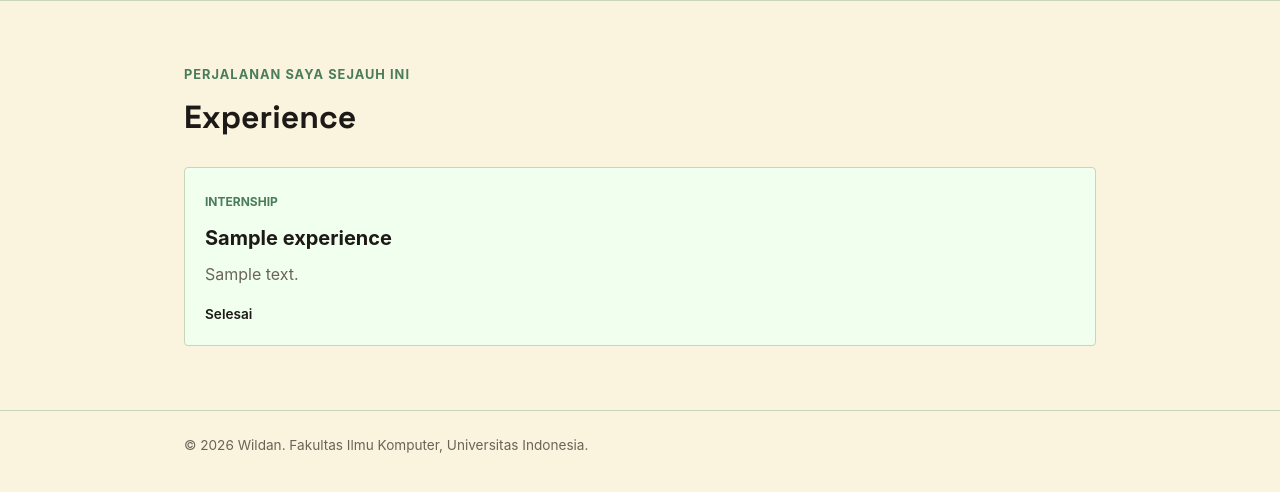
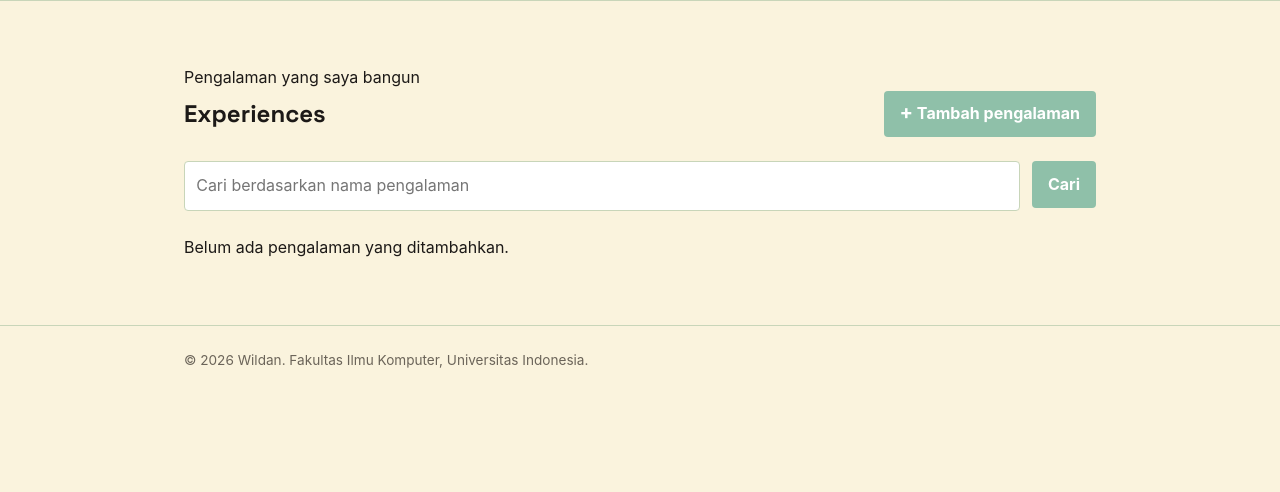
Before and after one commit to mwf-yesido/myportofolio, a Django app: page /experience/ in a window 1280 px wide. Shown: the part 74-566 px from the top of the page. Run offline with Django 5.2, Linux system fonts and the light colour scheme; tables that the repository leaves empty hold one stand-in row (values such as "Sample post").

Commit message:
Tugas 3, implementasi kepada Experience dan README

```diff
--- a/main/models.py
+++ b/main/models.py
@@ -16,7 +16,7 @@
     description = models.TextField()
     category = models.CharField(max_length=20, choices=EXPERIENCE_CHOICES, default='full-time')
     thumbnail = models.URLField(blank=True, null=True)
-    started_at = models.DateTimeField(auto_now_add=True)
+    started_at = models.DateTimeField(auto_now_add=False)
     ended_at = models.DateTimeField(blank=True, null=True)
     def __str__(self):
         return self.title
--- a/main/urls.py
+++ b/main/urls.py
@@ -7,6 +7,9 @@
     create_education,
     get_education_json,
     delete_education,
+    create_experience,
+    get_experience_json,
+    delete_experience,
 )
 
 app_name = "main"
@@ -18,4 +21,7 @@
     path("education/add", create_education, name="create_education"),
     path("api/education/", get_education_json, name="get_education_json"),
     path("education/<uuid:education_id>/delete/",delete_education,name="delete_education"),
+    path("experience/add", create_experience, name="create_experience"),
+    path("api/experience/", get_experience_json, name="get_experience_json"),
+    path("experience/<uuid:experience_id>/delete/",delete_experience,name="delete_experience")
 ]
--- a/main/views.py
+++ b/main/views.py
@@ -2,7 +2,7 @@
 
 from main.models import Experience, Education
 
-from main.forms import EducationForm
+from main.forms import EducationForm, ExperienceForm
 from django.contrib import messages
 from django.core import serializers
 from django.http import HttpResponse
@@ -22,9 +22,19 @@
 
 
 def show_experience(request):
+    json_response = get_experience_json(request)
+
+    experiences = serializers.deserialize(
+        "json",
+        json_response.content.decode("utf-8"),
+    )
+    experiences = [experience.object for experience in experiences]
+    title_query = request.GET.get("title", "").strip()
+
     context = {
         "name": "Wildan",
-        "experience_list": Experience.objects.all(),
+        "project_list": experiences,
+        "title_query": title_query,
     }
     return render(request, "experience.html", context)
 
@@ -78,3 +88,37 @@
         return redirect("main:show_education")
 
     return redirect("main:show_education")
+
+def create_experience(request):
+    form = ExperienceForm(request.POST or None)
+
+    if request.method == "POST" and form.is_valid():
+        form.save()
+        messages.success(request, "Pengalaman baru berhasil ditambahkan!")
+        return redirect("main:show_experiences")
+
+    context = {
+        "name": "Wildan",
+        "form": form,
+    }
+    return render(request, "experience_form.html", context)
+
+def get_experience_json(request):
+    title_query = request.GET.get("title", "").strip()
+    experience = Experience.objects.all()
+
+    if title_query:
+        experience = experience.filter(title__icontains=title_query)
+
+    experience_json = serializers.serialize("json", experience)
+    return HttpResponse(experience_json, content_type="application/json")
+
+def delete_experience(request, project_id):
+    experience = get_object_or_404(Experience, pk=project_id)
+
+    if request.method == "POST":
+        experience.delete()
+        messages.success(request, "Pengalaman berhasil dihapus!")
+        return redirect("main:show_experience")
+
+    return redirect("main:show_experience")
--- a/static/css/style.css
+++ b/static/css/style.css
@@ -197,61 +197,209 @@
 
 
 /*EXPERIENCE*/
+
 .experience-section {
     padding: 4rem 0;
     border-top: 1px solid var(--line);
 }
 
-.section-kicker {
-    color: var(--accent-dark);
-    font-size: 0.8rem;
-    font-weight: 700;
-    letter-spacing: 0.08em;
-    text-transform: uppercase;
-}
-
-.experience-section h1 {
-    margin: 0.4rem 0 1.5rem;
-    font-size: 2rem;
+.experience-header {
+    width: 100%;
+    display: flex;
+    justify-content: space-between;
+    align-items: center;
+    gap: 1rem;
+    margin-bottom: 1.5rem;
 }
 
 .experience-grid {
-    display: grid;
-    grid-template-columns: repeat(auto-fit, minmax(240px, 1fr));
-    gap: 1rem;
+    grid-template-columns: repeat(2, minmax(0, 1fr));
 }
 
-.experience-card {
-    padding: 1.25rem;
-    background-color: #f1ffef;
-    border: 1px solid var(--line);
+.experience-grid .experience-card {
+    display: flex;
+    flex-direction: column;
+}
+
+.experience-image {
+    display: block;
+    width: 100%;
+    height: auto;
+    border: 1px solid black;
     border-radius: var(--radius);
 }
 
-.experience-category {
-    color: var(--accent-dark);
-    font-size: 0.75rem;
-    font-weight: 700;
-    text-transform: uppercase;
+.experience-header h1 {
+    margin-bottom: 0;
 }
 
-.experience-card h2 {
-    margin: 0.5rem 0;
-    font-size: 1.25rem;
+.experience-add-button {
+    display: inline-flex;
+    align-items: center;
+    gap: 0.45rem;
 }
 
-.experience-description,
-.empty-state {
-    color: var(--text-muted);
+.experience-add-button span {
+    font-size: 1.25rem;
+    line-height: 1;
 }
 
-.experience-status {
+.experience-search {
+    display: flex;
+    gap: 0.75rem;
+    margin-bottom: 1.5rem;
+}
+
+.experience-search__input {
+    width: 100%;
+    min-width: 0;
+    padding: 0.7rem;
+    border: 1px solid var(--line);
+    border-radius: var(--radius);
+    background: #fff;
+    color: var(--ink);
+    font: inherit;
+}
+
+.experience-search__input:focus {
+    outline: 2px solid var(--accent);
+    border-color: var(--accent);
+}
+
+.experience-actions {
+    display: flex;
+    align-items: center;
+    flex-wrap: wrap;
+    gap: 20px;
     margin-top: 1rem;
+}
+
+.experience-actions .button {
     font-size: 0.85rem;
     font-weight: 600;
 }
 
+.experience-card-actions {
+    display: flex;
+    flex-direction: column;
+    margin-top: auto;
+}
 
+.experience-actions .experience-status {
+    margin-top: 0;
+}
+
+.experience-delete-modal {
+    display: none;
+    position: fixed;
+    inset: 0;
+    width: 100%;
+    height: 100%;
+    max-width: none;
+    max-height: none;
+    margin: 0;
+    padding: 1rem;
+    border: 0;
+    background: transparent;
+    z-index: 10;
+    align-items: center;
+    justify-content: center;
+}
+
+.experience-delete-modal:popover-open {
+    display: flex;
+}
+
+.experience-delete-modal__backdrop {
+    position: absolute;
+    inset: 0;
+    width: 100%;
+    height: 100%;
+    border: 0;
+    padding: 0;
+    background: rgba(28, 25, 23, 0.58);
+    cursor: default;
+}
+
+.experience-delete-modal__content {
+    position: relative;
+    z-index: 1;
+    width: min(100%, 480px);
+    padding: 1.5rem;
+    background: var(--paper);
+    border: 1px solid var(--line);
+    border-radius: var(--radius);
+    box-shadow: 0 1rem 3rem rgba(28, 25, 23, 0.22);
+}
+
+.experience-delete-modal__content h2 {
+    margin: 0 0 0.75rem;
+    font-family:
+        "Space Grotesk",
+        -apple-system,
+        sans-serif;
+    font-size: 1.5rem;
+}
+
+.experience-delete-modal__close {
+    position: absolute;
+    top: 1rem;
+    right: 1rem;
+    border: 0;
+    padding: 0;
+    background: transparent;
+    color: var(--text-muted);
+    font-size: 1.8rem;
+    line-height: 1;
+    cursor: pointer;
+}
+
+.experience-delete-modal__actions {
+    display: flex;
+    justify-content: flex-end;
+    gap: 0.75rem;
+    margin-top: 1.5rem;
+}
+
+@media (max-width: 600px) {
+    .experience-header {
+        align-items: flex-start;
+        flex-direction: column;
+    }
+
+    .experience-add-button {
+        width: 100%;
+        justify-content: center;
+    }
+
+    .experience-search {
+        flex-direction: column;
+    }
+
+    .experience-search .button {
+        width: 100%;
+    }
+
+    .experience-delete-modal {
+        align-items: flex-end;
+        padding: 0;
+    }
+
+    .experience-delete-modal__content {
+        width: 100%;
+        padding: 1.25rem;
+        border-radius: var(--radius) var(--radius) 0 0;
+    }
+
+    .experience-delete-modal__actions {
+        flex-direction: column-reverse;
+    }
+
+    .experience-delete-modal__actions .button {
+        width: 100%;
+        text-align: center;
+    }
+}
 
 /*EDUCATION*/
 
@@ -533,3 +681,10 @@
 .button-secondary {
     background: var(--ink);
 }
+
+/*EXPERIENCE FORM*/
+.experience-form {
+    width: 100%;
+    max-width: 100%;
+    margin-top: 1.5rem;
+}
--- a/templates/experience.html
+++ b/templates/experience.html
@@ -1,36 +1,54 @@
 {% extends "base.html" %}
 {% block meta %}
-    <title>Experience - {{ name }}</title>
+    <title>Experiences - {{ name }}</title>
 {% endblock meta %}
-
 {% block content %}
     <main>
         <section class="experience-section" id="experience">
             <div class="container">
-            <p class="section-kicker">Perjalanan saya sejauh ini</p>
-            <h1>Experience</h1>
-
-            <div class="experience-grid">
+                <p class="section-kicker">Pengalaman yang saya bangun</p>
+                <div class="experience-header">
+                    <h1>Experiences</h1>
+                    <a href="{% url 'main:create_experience' %}"
+                       class="button experience-add-button">
+                        <span aria-hidden="true">+</span>
+                        Tambah pengalaman
+                    </a>
+                </div>
+                <form method="get"
+                      action="{% url 'main:show_experience' %}"
+                      class="experience-search">
+                    <input type="search"
+                           name="title"
+                           value="{{ title_query }}"
+                           placeholder="Cari berdasarkan nama pengalaman"
+                           class="experience-search__input"
+                           aria-label="Cari berdasarkan nama pengalaman">
+                    <button type="submit" class="button">Cari</button>
+                </form>
+                <div class="experience-grid experience-grid">
                     {% for experience in experience_list %}
                         <article class="experience-card">
-                        <span class="experience-category">
-                            {{ experience.get_category_display }}
-                        </span>
+                            {% if experience.thumbnail %}
+                                <img src="{{ experience.thumbnail }}"
+                                     alt="Gambar {{ experience.title }}"
+                                     class="experience-image">
+                            {% endif %}
                             <h2>{{ experience.title }}</h2>
-                        <p class="experience-description">
-                            {{ experience.description }}
-                        </p>
-
-                        {% if experience.is_ongoing %}
-                            <p class="experience-status">Sedang berlangsung</p>
-                        {% else %}
-                            <p class="experience-status">Selesai</p>
-                        {% endif %}
+                            <span class="experience-category">{{ experience.category }}</span>
+                            <p class="experience-description">{{ experience.description }}</p>
+                            <div class="experience-card-actions">
+                                <div class="experience-actions">
+                                    {% include "components/experience_delete_modal.html" with experience=experience %}
+                                </div>
+                            </div>
                         </article>
                     {% empty %}
-                    <p class="empty-state">
-                        Belum ada pengalaman yang ditambahkan.
-                    </p>
+                        {% if title_query %}
+                            <p class="empty-state">Tidak ada pengalaman dengan nama tersebut.</p>
+                        {% else %}
+                            <p class="empty-state">Belum ada pengalaman yang ditambahkan.</p>
+                        {% endif %}
                     {% endfor %}
                 </div>
             </div>
```
Also changed, not shown: main/forms.py (+60 -2 lines), templates/components/experience_delete_modal.html (added, +43 -0 lines), templates/experience_form.html (added, +29 -0 lines), README.md, main/migrations/0004_alter_experience_started_at.py (added). Lines whose indentation alone changed are shown as unchanged.
